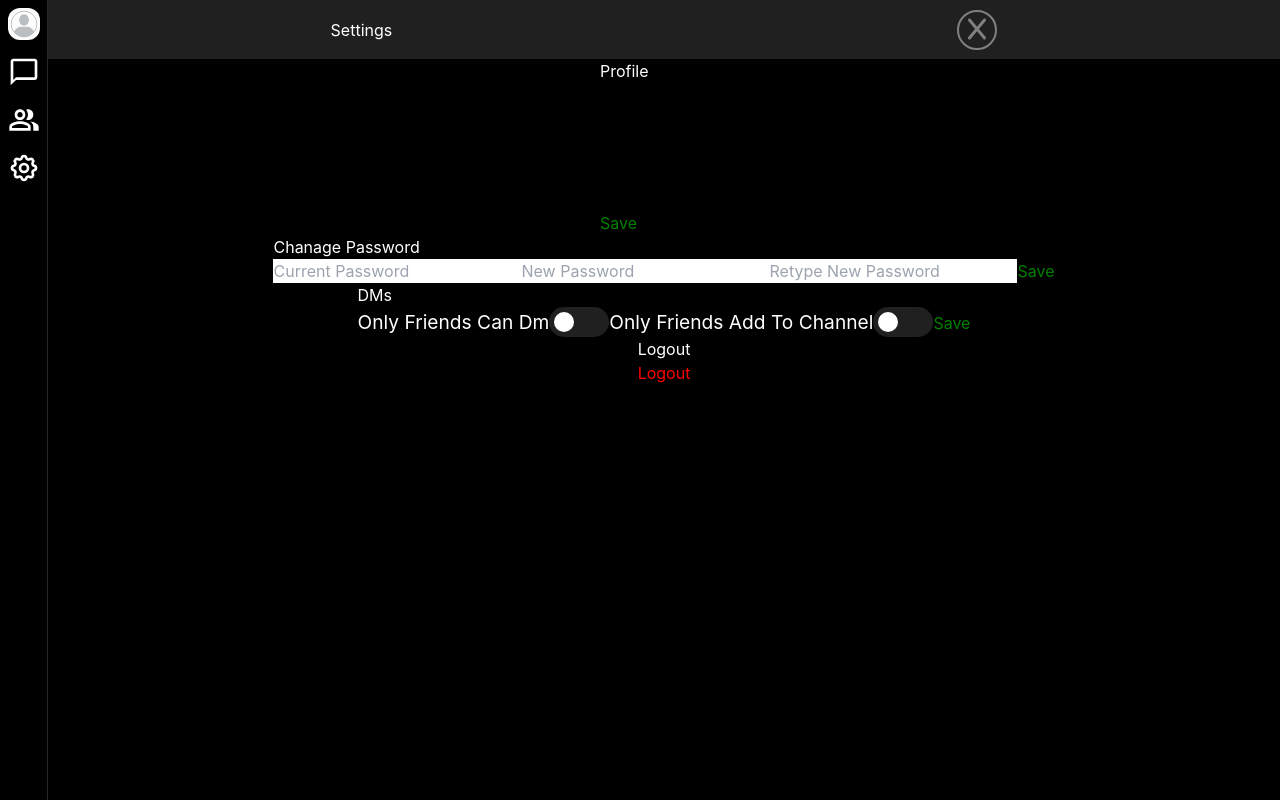
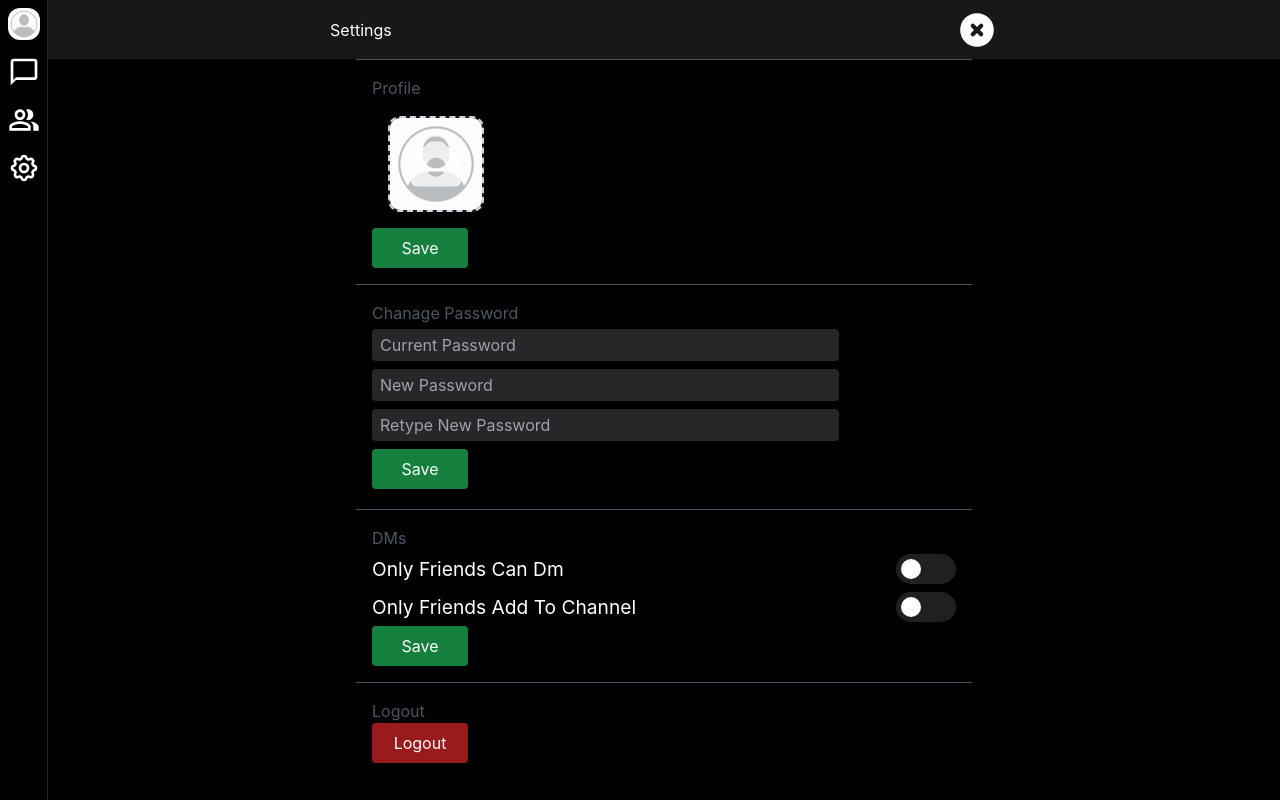
Before and after one commit to DarkHorse0311/Telefonica, a React (Vite) app in the folder web/: page /settings in a window 1280 px wide. Built offline with nearby package versions, Linux system fonts and the light colour scheme; no server answers.

Commit message:
redid settings UI and other popups components

```diff
--- a/web/src/components/popup/DeleteChannel.tsx
+++ b/web/src/components/popup/DeleteChannel.tsx
@@ -18,11 +18,13 @@ export default function DeleteChannel({ channel }: { channel: ChannelOBJ }) {
     }
 
     return (
-        <div onClick={(e) => e.stopPropagation()} className='delete-channel'>
+        <div onClick={(e) => e.stopPropagation()} className='relative rounded-2xl p-8 text-white bg-zinc-900 min-h-fit w-80 flex flex-col items-center'>
             <h3>Leave '{channel.name}'?</h3>
             <p>Are you sure you want to leave? You won't be able to re-join unless you are re-invited</p>
-            <button className="popupbox-btn" onClick={() => popup_ctx.close() }>Cancel</button>
-            <button className="popupbox-btn-red popupbox-btn" onClick={HandleDeleteChannel}>Leave</button>
+            <div className='p-4'>
+                <button className="rounded mx-2 bg-gray-500 text-white h-10 w-24 hover:bg-gray-600" onClick={() => popup_ctx.close() }>Cancel</button>
+                <button className="rounded mx-2 bg-red-800 text-white h-10 w-24 hover:bg-red-900" onClick={HandleDeleteChannel}>Leave</button>
+            </div>
         </div>
     )
 }
--- a/web/src/components/popup/DeleteMessage.tsx
+++ b/web/src/components/popup/DeleteMessage.tsx
@@ -15,11 +15,13 @@ export default function DeleteMessage({ message }:{ message: MessageOBJ }) {
     }
 
     return (
-        <div className='delete-channel' onClick={(e) => e.stopPropagation()}>
+        <div className='relative rounded-2xl p-8 text-white bg-zinc-900 min-h-fit w-80 flex flex-col items-center' onClick={(e) => e.stopPropagation()}>
             <h3>Delete Message</h3>
             <p>Are you sure you want to delete?</p>
-            <button className="popupbox-btn" onClick={() => popup_ctx.close()}>Cancel</button>
-            <button className="popupbox-btn-red popupbox-btn" onClick={HandleDeleteMessage}>Delete</button>
+            <div className='p-4'>
+                <button className="rounded mx-2 bg-gray-500 text-white h-10 w-24 hover:bg-gray-600" onClick={() => popup_ctx.close()}>Cancel</button>
+                <button className="rounded mx-2 bg-red-800 text-white h-10 w-24 hover:bg-red-900" onClick={HandleDeleteMessage}>Delete</button>
+            </div>
         </div>
     )
 }
--- a/web/src/components/popup/RemoveRecipient.tsx
+++ b/web/src/components/popup/RemoveRecipient.tsx
@@ -13,13 +13,15 @@ export default function RemoveRecipient({ isBan, recipient, channel }: {isBan: b
     }
 
     return (
-            <div className='delete-channel' onClick={e => e.stopPropagation()}>
+            <div className='relative rounded-2xl p-8 text-white bg-zinc-900 min-h-fit w-80 flex flex-col items-center' onClick={e => e.stopPropagation()}>
                 <h3>{ isBan ? "Ban" : "Kick" }</h3>
                 <p>Are you sure you want to { isBan ? "Ban" : "Kick" } <strong>{recipient.username}</strong>.</p>
-                <textarea placeholder='Reason' ref={reasonRef} rows={5} cols={35} />
+                <textarea placeholder='Reason' ref={reasonRef} rows={3} cols={16} />
                 <br />
-                <button className="popupbox-btn" onClick={() => popup_ctx.close()}>Cancel</button>
-                <button className="popupbox-btn-red popupbox-btn" onClick={handleKickOrBan}>{ isBan ? "Ban" : "Kick" }</button>
+                <div className='p-4 flex'>
+                <button className="rounded mx-2 bg-gray-500 text-white h-10 w-24 hover:bg-gray-600" onClick={() => popup_ctx.close()}>Cancel</button>
+                <button className="rounded mx-2 bg-red-800 text-white h-10 w-24 hover:bg-red-900" onClick={handleKickOrBan}>{ isBan ? "Ban" : "Kick" }</button>
+                </div>
             </div>
     )
 }
--- /dev/null
+++ b/web/src/components/settings/SettingsItem.tsx
@@ -0,0 +1,8 @@
+export default function SettingsItem({ title, children }: { title: string, children: any }) {
+  return (
+    <div className='w-11/12 sm:w-4/5 lg:w-1/2 items-start p-4 flex flex-col border-t border-solid border-gray-600'>
+        <h3 className='text-gray-600'>{title}</h3>
+        {children}
+    </div>
+  )
+}
--- a/web/src/css/settings.css
+++ b/web/src/css/settings.css
@@ -1,44 +1,3 @@
-.settings {
-    height: 100%;
-    width: 100%;
-    display: flex;
-    flex-direction: column;
-}
-
-.settings-header {
-    background-color: #202020;
-    height: 4rem;
-    display: flex;
-    align-items: center;
-    justify-content: space-around;
-}
-
-.settings-close {
-    color: gray;
-    font-size: x-large;
-    height: 2.5rem;
-    width: 2.5rem;
-    cursor: pointer;
-    background: none;
-    border: 2px solid gray;
-    border-radius: 50%;
-}
-
-.settings-close:hover {
-    background-color: gray;
-    color: #202020;
-}
-
-.settings-content {
-    display: flex;
-    flex-direction: column;
-    align-items: center;
-    width: 100%;
-    height: 100%;
-    overflow-y: scroll;
-}
-
-
 .toggle {
     position: relative;
     display: inline-block;
--- a/web/src/pages/settings.tsx
+++ b/web/src/pages/settings.tsx
@@ -1,12 +1,12 @@
 import { useContext, useRef } from 'react';
-import { StatesContext, StateContext } from "../contexts/states";
 import ToggleBtn from '../utils/togglebtn';
-import { FontAwesomeIcon } from '@fortawesome/react-fontawesome';
-import { faX, faCamera } from '@fortawesome/free-solid-svg-icons';
 import { UserContext } from "../contexts/usercontext";
 import { useNavigate } from "react-router-dom";
 import Routes from '../config';
 import { ChangePassword, Logout } from '../api/auth';
+import { setDefaultAvatar } from '../utils/errorhandle';
+import { HiCamera, HiXCircle } from 'react-icons/hi';
+import SettingsItem from '../components/settings/SettingsItem';
 
 function Settings() {
     const naviagte = useNavigate();
@@ -79,7 +79,7 @@ function Settings() {
             const file = avatar_input.current.files[0];
             if (file.size > 2097152) {
                 alert("image is bigger than 2MB")
-                avatar_input.current.value=''
+                avatar_input.current.value = ''
                 return
             }
             avatar_image.current.src = URL.createObjectURL(file);
@@ -87,38 +87,34 @@ function Settings() {
     }
 
     return (
-        <div className='settings'>
-            <div className='settings-header'>
+        <div className='h-full w-full flex flex-col'>
+            <div className='h-16 flex items-center justify-around bg-zinc-900'>
                 <h2>Settings</h2>
-                <button className='settings-close' onClick={() => naviagte(-1)}> <FontAwesomeIcon icon={faX} /> </button>
+                <button onClick={() => naviagte(-1)}><HiXCircle className='hover:text-gray-600' size={42} /></button>
             </div>
-            <div className='settings-content'>
-                <div className='settings-content-item'>
-                <h3 className='settings-content-item-title'>Profile</h3>
-                <div className="channel-edit-icon-container">
-                    <img className="channel-edit-icon" ref={avatar_image} src={user_ctx.avatar} />
-                    <FontAwesomeIcon icon={faCamera} className="channel-edit-icon-camera" onClick={() => avatar_input.current.click()} />
-				    <input type="file" ref={avatar_input} name="filename" hidden onChange={onIconChange} accept="image/*"></input>
-                </div>
-                <button className='btn-green' onClick={avatar}>Save</button>
-                </div>
-                <div className='settings-content-item'>
-                <h3 className='settings-content-item-title'>Chanage Password</h3>
-                <input type="password" placeholder='Current Password' ref={password_ref} />
-                <input type="password" placeholder='New Password' ref={new_password_ref} />
-                <input type="password" placeholder='Retype New Password' ref={confirm_password_ref} />
-                <button className='btn-green' onClick={changePassword}>Save</button>
-                </div>
-                <div className='settings-content-item'>
-                <h3 className='settings-content-item-title'>DMs</h3>
-                <ToggleBtn input_ref={who_can_dm_ref}> Only Friends Can Dm </ToggleBtn>
-                <ToggleBtn input_ref={who_can_dm_ref}> Only Friends Add To Channel </ToggleBtn>
-                <button className='btn-green' onClick={who_can_dm}>Save</button>
-                </div>
-                <div className='settings-content-item'>
-                <h3 className='settings-content-item-title'>Logout</h3>
-                <button className='btn-red' onClick={logout}>Logout</button>
-                </div>
+            <div className='flex flex-col h-full w-full items-center overflow-y-scroll'>
+                <SettingsItem title='Profile'>
+                    <div className="relative flex items-center justify-center h-32 w-32">
+                        <img onClick={() => avatar_input.current.click()} src={user_ctx.avatar} onError={setDefaultAvatar} className="h-24 w-24 rounded-xl bg-zinc-900 cursor-pointer p-0 m-2 border-slate-300 border-2 border-dashed" ref={avatar_image} alt="icon" />
+                        <HiCamera size={64} onClick={() => avatar_input.current.click()} className="absolute self-center justify-self-center text-white opacity-75 cursor-pointer" />
+                        <input type="file" ref={avatar_input} name="filename" hidden onChange={onIconChange} accept="image/*"></input>
+                    </div>
+                    <button className='w-24 h-10 bg-green-700 rounded hover:bg-green-800' onClick={avatar}>Save</button>
+                </SettingsItem>
+                <SettingsItem title='Chanage Password'>
+                    <input className="h-8 w-4/5 rounded my-1 px-2 bg-zinc-800" type="password" placeholder='Current Password' ref={password_ref} />
+                    <input className="h-8 w-4/5 rounded my-1 px-2 bg-zinc-800" type="password" placeholder='New Password' ref={new_password_ref} />
+                    <input className="h-8 w-4/5 rounded my-1 px-2 bg-zinc-800" type="password" placeholder='Retype New Password' ref={confirm_password_ref} />
+                    <button className='w-24 h-10 bg-green-700 rounded hover:bg-green-800 my-1' onClick={changePassword}>Save</button>
+                </SettingsItem>
+                <SettingsItem title='DMs'>
+                    <ToggleBtn input_ref={who_can_dm_ref}> Only Friends Can Dm </ToggleBtn>
+                    <ToggleBtn input_ref={who_can_dm_ref}> Only Friends Add To Channel </ToggleBtn>
+                    <button className='w-24 h-10 bg-green-700 rounded hover:bg-green-800' onClick={who_can_dm}>Save</button>
+                </SettingsItem>
+                <SettingsItem title='Logout'>
+                    <button className='w-24 h-10 bg-red-800 rounded hover:bg-red-900' onClick={logout}>Logout</button>
+                </SettingsItem>
             </div>
         </div>
     )
--- a/web/src/utils/togglebtn.tsx
+++ b/web/src/utils/togglebtn.tsx
@@ -2,7 +2,7 @@ import React from 'react'
 
 function ToggleBtn({ children, input_ref }: { children: React.ReactNode, input_ref: React.Ref<HTMLInputElement> }) {
     return (
-        <div className='toggle-button'>
+        <div className='toggle-button w-full flex justify-between my-1'>
         <p>{ children }</p>
         <label className='toggle'>
             <input type="checkbox" ref={input_ref} />
```
